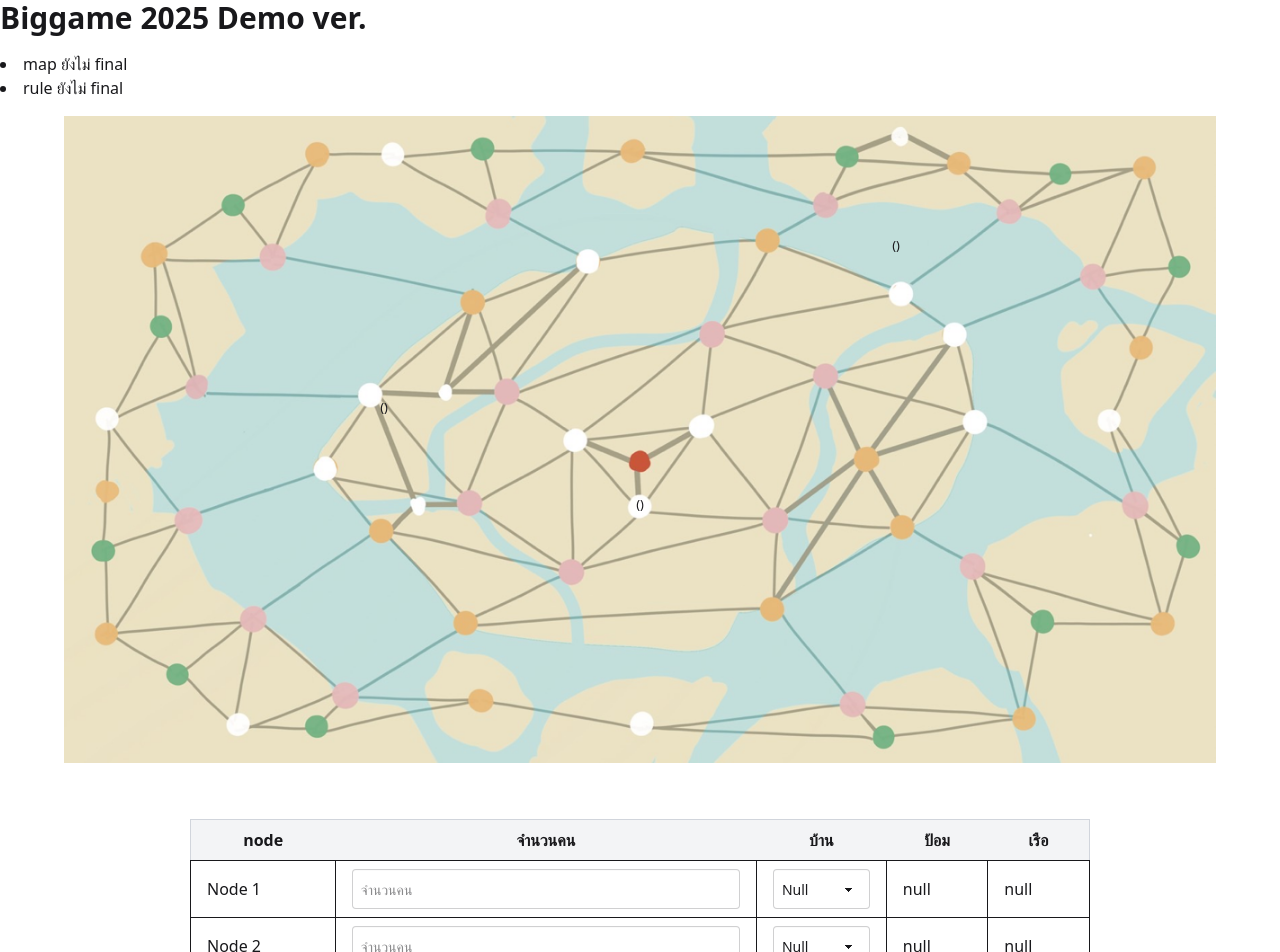
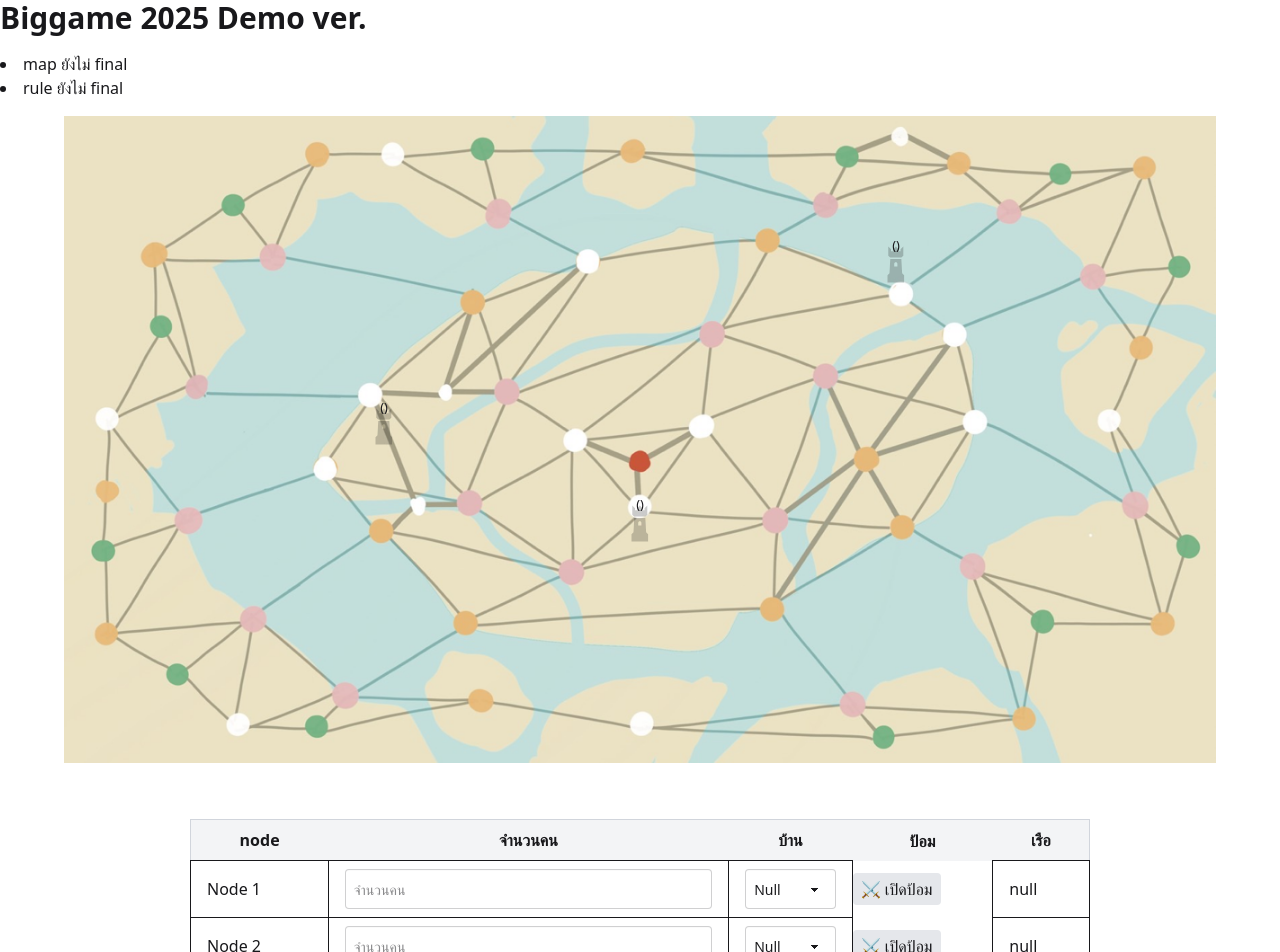
Before and after one commit to SUiD07/freshyc25-biggame, a Next.js app: page / in a window 1280 px wide. Shown: the top 952 px of the page. Built offline with nearby package versions, Linux system fonts and the light colour scheme.

Commit message:
feat: add ป้อม

```diff
--- a/src/app/constants/node.tsx
+++ b/src/app/constants/node.tsx
@@ -5,7 +5,7 @@ export const initialNodes = [
       selectedCar: "",
       top: "45%",
       left: "30%",
-      tower: null,
+      tower: false,
       ship: null,
     },
     {
@@ -14,7 +14,7 @@ export const initialNodes = [
       selectedCar: "",
       top: "60%",
       left: "50%",
-      tower: null,
+      tower: false,
       ship: null,
     },
     {
@@ -23,7 +23,7 @@ export const initialNodes = [
       selectedCar: "",
       top: "20%",
       left: "70%",
-      tower: null,
+      tower: false,
       ship: null,
     },
   ];
--- a/src/app/page.tsx
+++ b/src/app/page.tsx
@@ -19,6 +19,14 @@ export default function Home() {
     B10: "#a5ff33",
     B11: "#33ffa5",
     B12: "#33a5ff",
+  };
+
+  const toggleTower = (id: string) => {
+    setNodes((prev) =>
+      prev.map((node) =>
+        node.id === id ? { ...node, tower: !node.tower } : node
+      )
+    );
   };
 
   const handleValueChange = (index: number, newValue: string) => {
@@ -68,6 +76,26 @@ export default function Home() {
             {node.value} ({node.selectedCar})
           </div>
         ))}
+        {nodes.map((node) => (
+          <React.Fragment key={node.id}>
+            {/* ป้อม */}
+            <img
+              src="/fortress.svg"
+              alt="map"
+              className="absolute border-white"
+              style={{
+                top: `${parseFloat(node.top) + 3}%`,
+                left: node.left,
+                opacity: node.tower ? 1 : 0.2,
+                transform: "translate(-50%, -50%)",
+                transition: "opacity 0.3s",
+                zIndex: 10,
+                width:"3vw",
+                height:"3vw",
+              }}
+            ></img>
+          </React.Fragment>
+        ))}
       </div>
 
       {/* 📋 Table Section */}
@@ -92,9 +120,7 @@ export default function Home() {
                     className="input border px-2 py-1 w-full"
                     placeholder="จำนวนคน"
                     value={node.value}
-                    onChange={(e) =>
-                      handleValueChange(index, e.target.value)
-                    }
+                    onChange={(e) => handleValueChange(index, e.target.value)}
                   />
                 </td>
                 <td className="border px-4 py-2">
@@ -111,7 +137,16 @@ export default function Home() {
                     ))}
                   </select>
                 </td>
-                <td className="border px-4 py-2">{node.tower ?? "null"}</td>
+                <td>
+                  <button
+                    className={`px-2 py-1 rounded ${
+                      node.tower ? "bg-green-300" : "bg-gray-200"
+                    }`}
+                    onClick={() => toggleTower(node.id)}
+                  >
+                    {node.tower ? "🛡️ ปิดป้อม" : "⚔️ เปิดป้อม"}
+                  </button>
+                </td>
                 <td className="border px-4 py-2">{node.ship ?? "null"}</td>
               </tr>
             ))}
```
